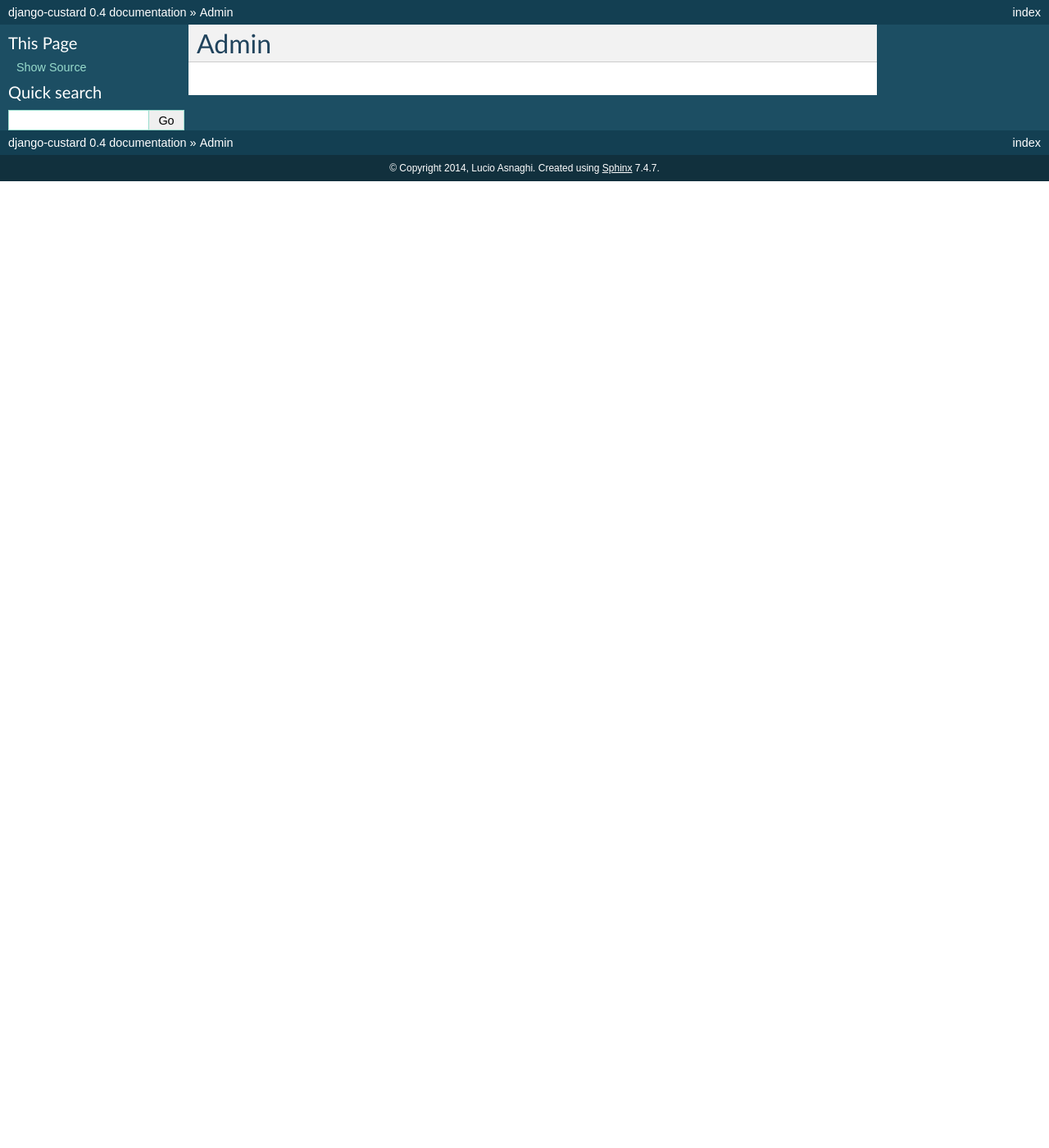
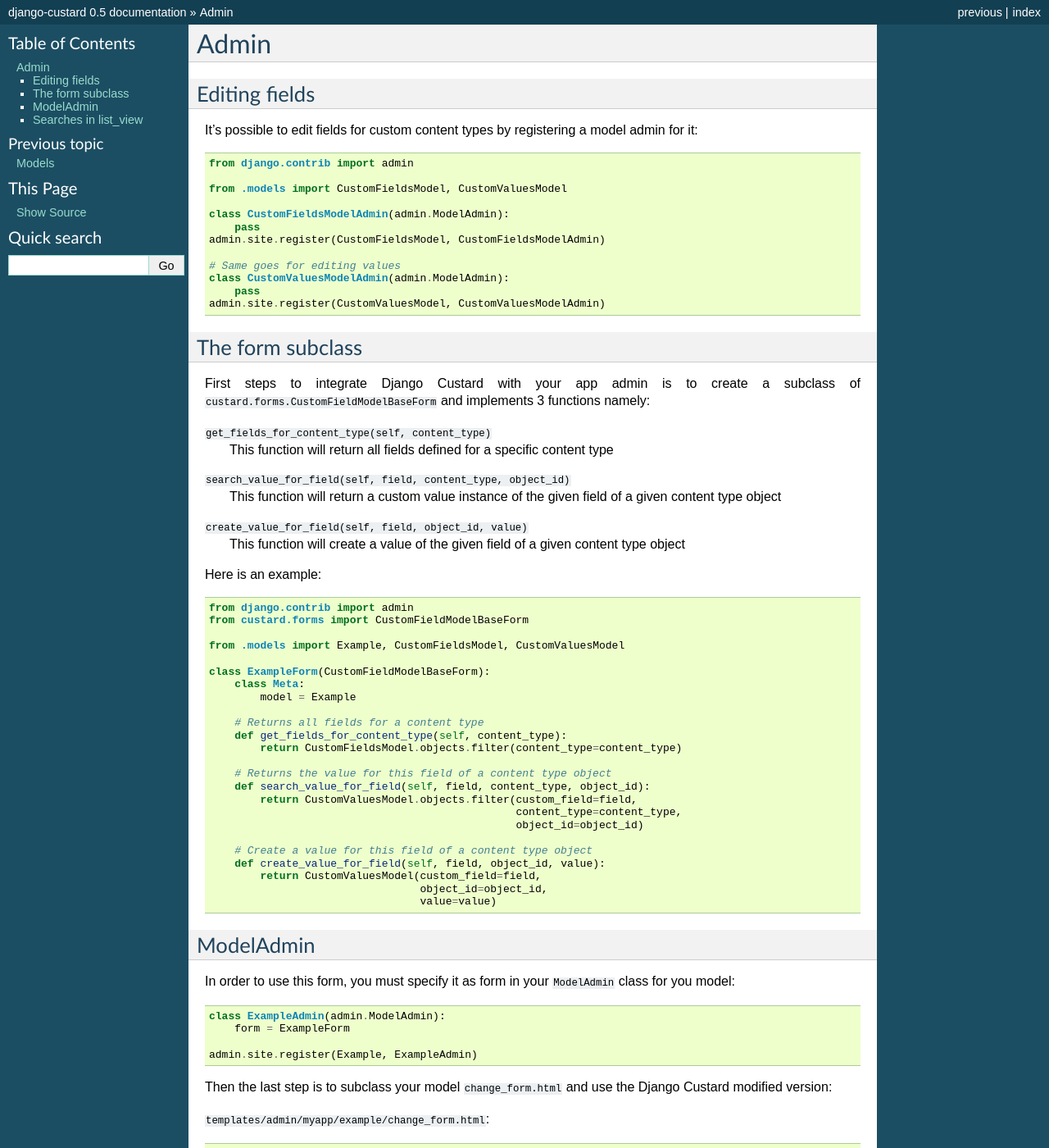
Before and after one commit to kunitoki/django-custard, a Sphinx documentation site: the page built from docs/admin.rst, in a window 1280 px wide and 1400 px high. Shown: the whole window at 82% size. Built offline with Sphinx 7.4.7, drawn with Linux system fonts in a browser that asks for light colours; some of the changed text lies outside the part shown.

Commit message:
- prepare release 0.5

```diff
--- a/README.rst
+++ b/README.rst
@@ -44,6 +44,6 @@
 * Home page: https://github.com/kunitoki/django-custard
 * Documentation: http://django-custard.readthedocs.org/en/latest
 * Example app on Github: https://github.com/kunitoki/django-custard/example
-* Licence: `The MIT License (MIT) <http://opensource.org/licenses/MIT>`_
-* Changelog: `Changelog.rst <https://github.com/kunitoki/django-custard/blob/develop/CHANGELOG.rst>`_
+* Changelog: `Changelog.rst <https://github.com/kunitoki/django-custard/blob/master/CHANGELOG.rst>`_
+* License: `The MIT License (MIT) <http://opensource.org/licenses/MIT>`_
 * Supports: Django 1.6 - Python 2.7
--- a/custard/__init__.py
+++ b/custard/__init__.py
@@ -1 +1 @@
-VERSION = '0.4'
+VERSION = '0.5'
--- a/docs/admin.rst
+++ b/docs/admin.rst
@@ -1,2 +1,108 @@
 Admin
 =====
+
+Editing fields
+--------------
+
+It's possible to edit fields for custom content types by registering a model admin for it::
+
+  from django.contrib import admin
+
+  from .models import CustomFieldsModel, CustomValuesModel
+
+  class CustomFieldsModelAdmin(admin.ModelAdmin):
+      pass
+  admin.site.register(CustomFieldsModel, CustomFieldsModelAdmin)
+
+  # Same goes for editing values
+  class CustomValuesModelAdmin(admin.ModelAdmin):
+      pass
+  admin.site.register(CustomValuesModel, CustomValuesModelAdmin)
+
+
+The form subclass
+-----------------
+
+First steps to integrate Django Custard with your app admin is to create a subclass
+of ``custard.forms.CustomFieldModelBaseForm`` and implements 3 functions namely:
+
+``get_fields_for_content_type(self, content_type)``
+    This function will return all fields defined for a specific content type
+
+``search_value_for_field(self, field, content_type, object_id)``
+    This function will return a custom value instance of the given field of a given content type object
+
+``create_value_for_field(self, field, object_id, value)``
+    This function will create a value of the given field of a given content type object
+
+Here is an example::
+
+  from django.contrib import admin
+  from custard.forms import CustomFieldModelBaseForm
+
+  from .models import Example, CustomFieldsModel, CustomValuesModel
+
+  class ExampleForm(CustomFieldModelBaseForm):
+      class Meta:
+          model = Example
+
+      # Returns all fields for a content type
+      def get_fields_for_content_type(self, content_type):
+          return CustomFieldsModel.objects.filter(content_type=content_type)
+
+      # Returns the value for this field of a content type object
+      def search_value_for_field(self, field, content_type, object_id):
+          return CustomValuesModel.objects.filter(custom_field=field,
+                                                  content_type=content_type,
+                                                  object_id=object_id)
+
+      # Create a value for this field of a content type object
+      def create_value_for_field(self, field, object_id, value):
+          return CustomValuesModel(custom_field=field,
+                                   object_id=object_id,
+                                   value=value)
+
+
+ModelAdmin
+----------
+
+In order to use this form, you must specify it as form in your ``ModelAdmin`` class
+for you model::
+
+  class ExampleAdmin(admin.ModelAdmin):
+      form = ExampleForm
+
+  admin.site.register(Example, ExampleAdmin)
+
+
+Then the last step is to subclass your model ``change_form.html`` and use the
+Django Custard modified version:
+
+``templates/admin/myapp/example/change_form.html``::
+
+  {% extends "custard/admin/change_form.html" %}
+
+
+Then try to go editing a ``Example`` object in admin.
+
+
+Searches in list_view
+---------------------
+
+In order to enable search custom fields in admin in ``search_fields`` you only
+need to override ``ModelAdmin.get_search_results`` like this::
+
+  class ExampleAdmin(admin.ModelAdmin):
+      form = ExampleForm
+
+      def get_search_results(self, request, queryset, search_term):
+          queryset, use_distinct = super(ExampleAdmin, self).get_search_results(request, queryset, search_term)
+          queryset |= self.model.objects.search(search_term)
+          return queryset, use_distinct
+
+  admin.site.register(Example, ExampleAdmin)
+
+
+.. note::
+    This implies you have overridden your default ``objects`` manager in ``Example`` model
+    with the manager that comes with Django Custard.
--- a/docs/conf.py
+++ b/docs/conf.py
@@ -51,9 +51,9 @@
 # built documents.
 #
 # The short X.Y version.
-version = '0.4'
+version = '0.5'
 # The full version, including alpha/beta/rc tags.
-release = '0.4'
+release = '0.5'
 
 # The language for content autogenerated by Sphinx. Refer to documentation
 # for a list of supported languages.
--- a/docs/forms.rst
+++ /dev/null
@@ -1,2 +0,0 @@
-Forms
-=====
```
Also changed, not shown: CHANGELOG.rst (+24 -1 lines), docs/index.rst (+11 -17 lines), docs/models.rst (+72 -13 lines), fabfile.py (+18 -12 lines), 5 other files.
